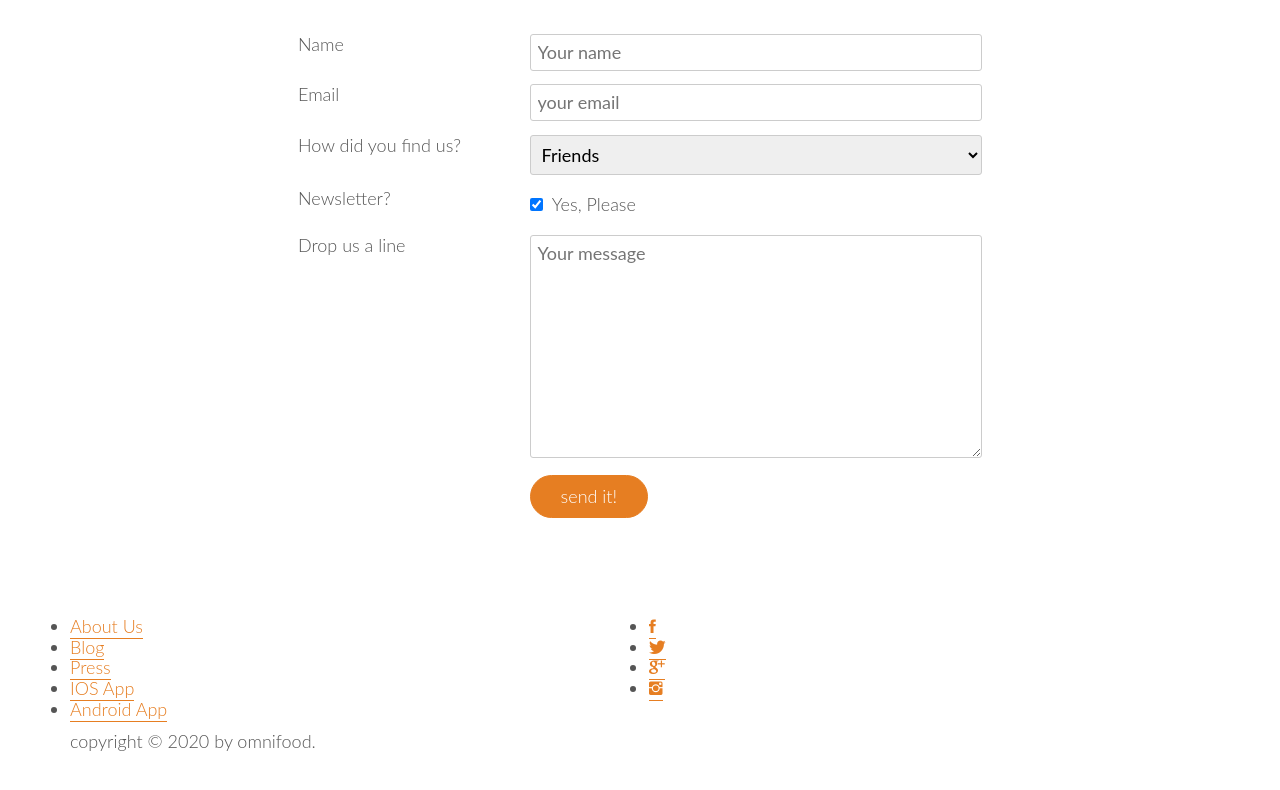
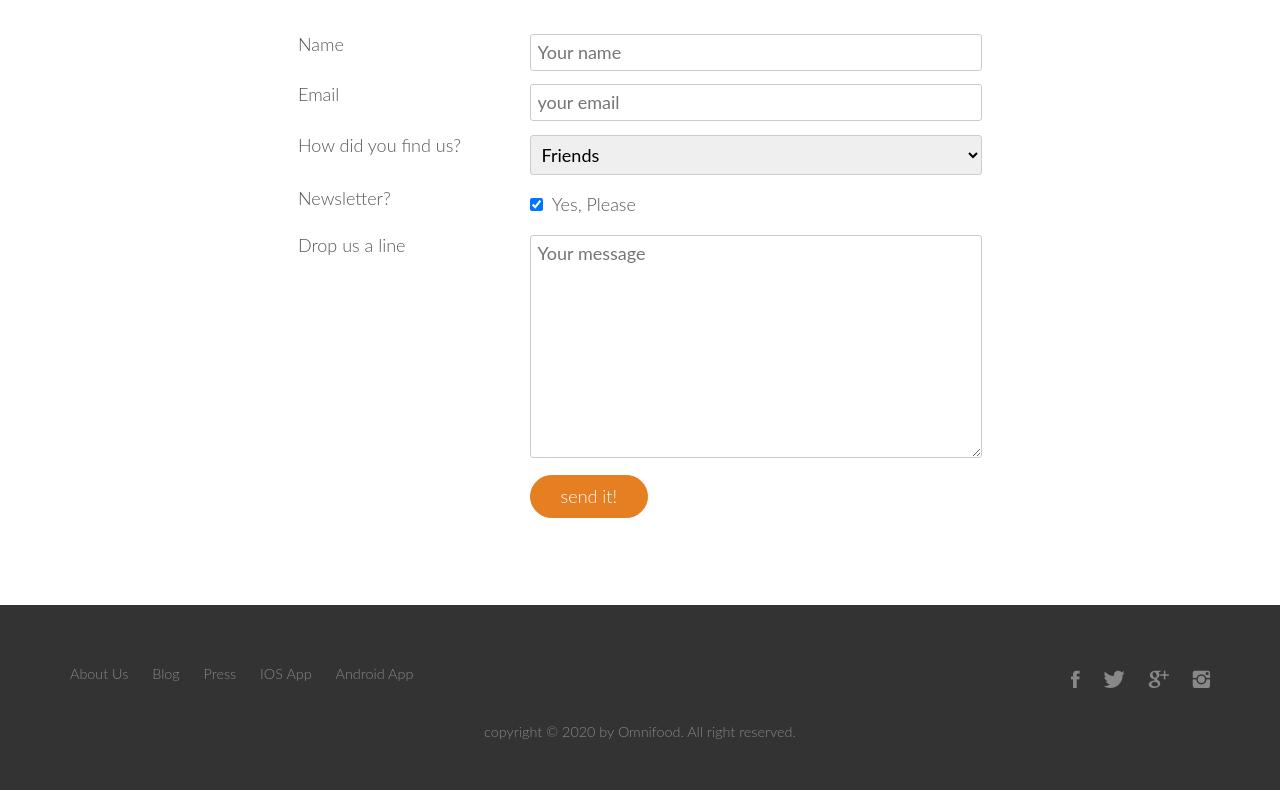
Before and after one commit to mahichy/Omni_Food, a plain HTML site: page index.html in a window 1280 px wide. Shown: the part 4651-5441 px from the top of the page. Before the commit the page ends 5403 px from the top, so only its background shows below. Drawn offline with Linux system fonts and the light colour scheme; files whose address does not match are found by name.

Commit message:
Footer Part_02

```diff
--- a/index.html
+++ b/index.html
@@ -397,7 +397,7 @@
 		</div>
 		<div class="row">
 			<p>
-				copyright &copy; 2020 by omnifood.
+				copyright &copy; 2020 by Omnifood. All right reserved.
 			</p>
 		</div>
 	</footer>
--- a/resources/css/style.css
+++ b/resources/css/style.css
@@ -523,3 +523,93 @@ textarea {
 input[type=checkbox] {
 	margin: 10px 5px 10px 0;
 }
+
+
+/*------------------------------*/
+/*footer*/
+/*------------------------------*/
+
+footer {
+	background-color: #333;
+	padding: 50px;
+	font-size: 80%;
+}
+
+.footer-nav {
+	list-style: none;
+	float: left;
+}
+
+.social-links {
+	list-style: none;
+	float: right;
+}
+
+.footer-nav li,
+.social-links li {
+	display: inline-block;
+	margin-right: 20px;
+}
+
+
+
+.footer-nav li:last-child,
+.social-links li:last-child {
+	margin-right: 0;
+}
+
+.footer-nav li a:link,
+.footer-nav li a:visited,
+.social-links li a:link,
+.social-links li a:visited {
+	text-decoration: none;
+	border: 0;
+	color: #888;
+	transition: color 0.2s;
+}
+
+.footer-nav li a:hover,
+.fooler-nav li a:active {
+	color: #ddd;
+}
+
+.social-links li a:link,
+.social-links li a:visited {
+	font-size: 160%;
+
+}
+
+.ion-social-facebook,
+.ion-social-twitter,
+.ion-social-googleplus,
+.ion-social-instagram {
+	transition: color 0.2s;
+}
+
+.ion-social-facebook:hover {
+	color:  #3b5998;
+}
+
+.ion-social-twitter:hover {
+	color:  #00aced;
+}
+
+.ion-social-googleplus:hover {
+	color:  #dd4b39;
+}
+
+.ion-social-instagram:hover {
+	color:  #517fa4;
+}
+
+
+
+
+
+
+footer p {
+	color: #888;
+	text-align: center;
+
+	margin-top: 20px;
+}
```
